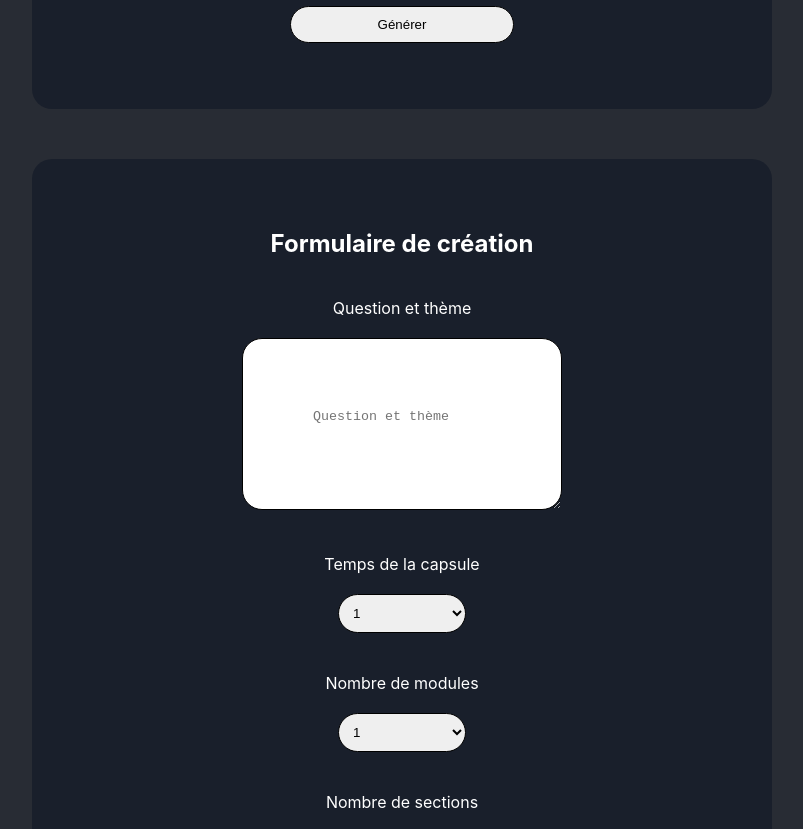
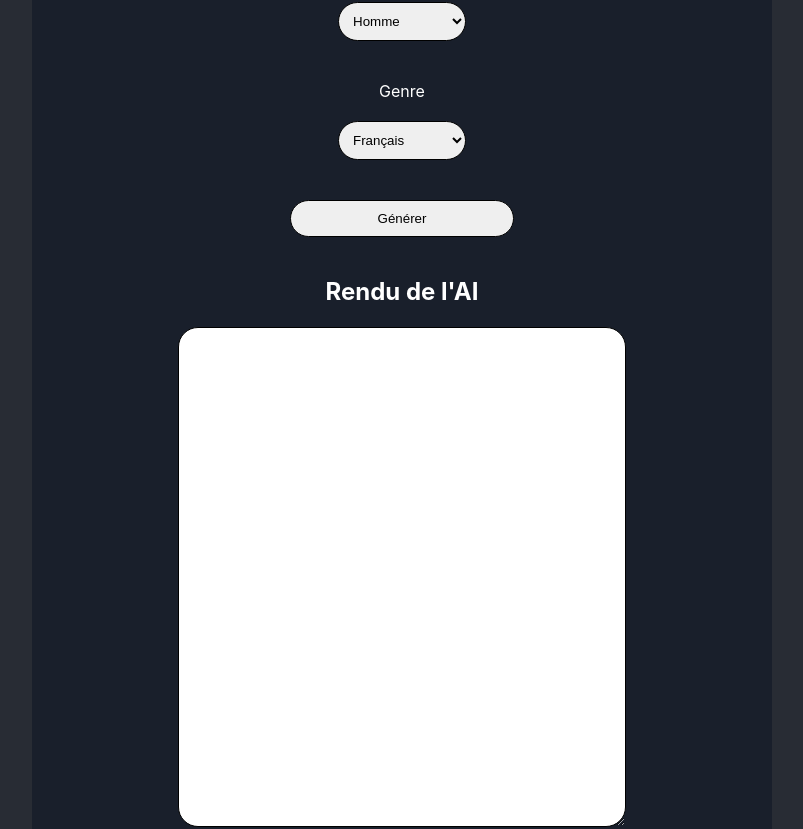
Before and after one commit to antoinequarroz/ChatGPTCapsuleGenerator, a React (Create React App) app: page / in a window 1280 px wide. Shown: the part 1620-2449 px from the top of the page, without its empty margins (238-1041 px from the left). Built offline with nearby package versions, Linux system fonts and the light colour scheme.

Commit message:
Ajout du rendu pour la réponse de l'ai et du css

```diff
--- a/package.json
+++ b/package.json
@@ -6,8 +6,10 @@
     "@testing-library/jest-dom": "^5.16.5",
     "@testing-library/react": "^13.4.0",
     "@testing-library/user-event": "^13.5.0",
+    "bootstrap": "^5.3.0-alpha1",
     "openai": "^3.1.0",
     "react": "^18.2.0",
+    "react-bootstrap": "^2.7.0",
     "react-dom": "^18.2.0",
     "react-scripts": "5.0.1",
     "web-vitals": "^2.1.4"
--- a/src/App.css
+++ b/src/App.css
@@ -8,13 +8,14 @@
 }
 
 .App-header {
+  text-align: center;
   min-height: 100vh;
   display: flex;
   flex-direction: column;
   align-items: center;
   justify-content: center;
   font-size: calc(10px + 2vmin);
-  color: white;
+  color: #fff;
 }
 
 .App-link {
@@ -74,10 +75,21 @@ label {
 
 h2 {
   color: white;
-  padding-bottom: 20px;
+  margin-bottom: 20px;
 }
 
 .App_footer {
   color: white;
   margin-bottom: 40px;
 }
+
+.Render_textaera {
+  width: calc(70%);
+  margin-bottom: 40px;
+  height: 500px;
+  margin-top: 1px;
+  border: 1px solid;
+  border-radius: 20px;
+  box-sizing: border-box;
+  text-align: left;
+}
--- a/src/App.js
+++ b/src/App.js
@@ -1,7 +1,7 @@
 import logo from './logo.svg';
 import './App.css';
-import Form from "./Component/forms";
 import Formular from "./Component/form_test";
+import RenderForm from "./Component/renderForm";
 function App() {
   return (
     <div className="App">
@@ -19,18 +19,13 @@ function App() {
         </a>
       </header>
 
-      <body>
-          <div className="App_form">
-                <h2 id="forms">
-                    Formulaire de création</h2>
-              <Form/>
-            </div>
-
-        <div className="App_form">
+       <body className="App_form">
             <h2 id="forms">
                 Formulaire de création</h2>
             <Formular/>
-        </div>
+            <br/>
+            <h2>Rendu de l'AI</h2>
+            <RenderForm/>
       </body>
 
         <footer>
--- a/src/Component/form_test.jsx
+++ b/src/Component/form_test.jsx
@@ -19,12 +19,28 @@ const Formular = () => {
         console.log(`Select 4 : ${select4}`);
         console.log(`Select 5 : ${select5}`);
 
+        const { Configuration, OpenAIApi } = require("openai");
+
+        const configuration = new Configuration({
+            apiKey: process.env.OPENAI_API_KEY,
+        });
+        const openai = new OpenAIApi(configuration);
+
+        const response = await openai.createCompletion({
+            model: "text-davinci-003",
+            prompt: "Crée moi une formation de 25 heure (Ajouter l'input du formulaire à la place du nombre) qui sera faite en capsules vidéo de (Nbr de modules et de section) en (Langues). La thématique sera l'introduction à la santé digitale (Input 1 de la question). Propose moi une table des matière et scénario. Et par la suite créer moi un texte de 25 lignes pour chaques modules et sections de cette formation.",
+            temperature: 0.39,
+            max_tokens: 3841,
+            top_p: 1,
+            frequency_penalty: 0,
+            presence_penalty: 0,
+        });
         // Faire une requête API vers OpenAI ici, en utilisant text, select1, select2, etc. pour construire la requête
         // Enregistrer la réponse dans un fichier texte
     };
 
     return (
-        <form onSubmit={handleSubmit}>
+        <form className="mb-3" onSubmit={handleSubmit}>
             <div>
                 <label className="App_label">Question et thème</label>
                 <br/>
@@ -111,3 +127,23 @@ const Formular = () => {
 };
 
 export default Formular;
+
+
+/*
+const { Configuration, OpenAIApi } = require("openai");
+
+const configuration = new Configuration({
+    apiKey: process.env.OPENAI_API_KEY,
+});
+const openai = new OpenAIApi(configuration);
+
+const response = await openai.createCompletion({
+    model: "text-davinci-003",
+    prompt: "Crée moi une formation de 25 heure (Ajouter l'input du formulaire à la place du nombre) qui sera faite en capsules vidéo de (Nbr de modules et de section) en (Langues). La thématique sera l'introduction à la santé digitale (Input 1 de la question). Propose moi une table des matière et scénario. Et par la suite créer moi un texte de 25 lignes pour chaques modules et sections de cette formation.",
+    temperature: 0.39,
+    max_tokens: 3841,
+    top_p: 1,
+    frequency_penalty: 0,
+    presence_penalty: 0,
+});
+*/
--- /dev/null
+++ b/src/Component/renderForm.jsx
@@ -0,0 +1,15 @@
+import React, { useState } from "react";
+
+const RenderForm = () => {
+    const [generatedText, setGeneratedText] = useState("");
+
+    return (
+        <div>
+            <form>
+                <textarea className="Render_textaera" value={generatedText} readOnly />
+            </form>
+        </div>
+    );
+};
+
+export default RenderForm;
```
Also changed, not shown: 1 other file (tests, documents, lock files or other folders).
